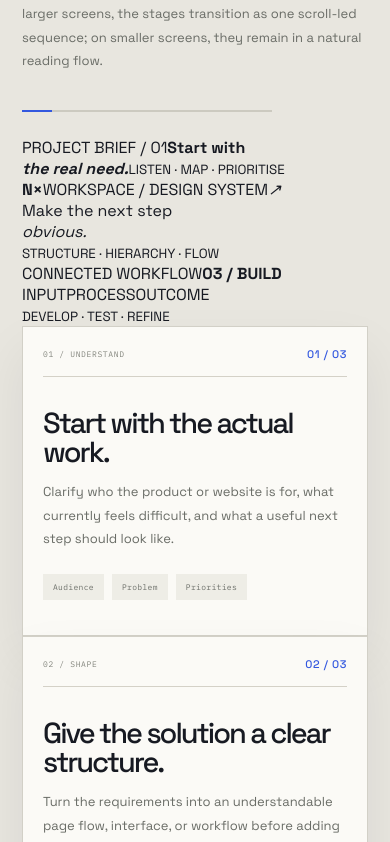
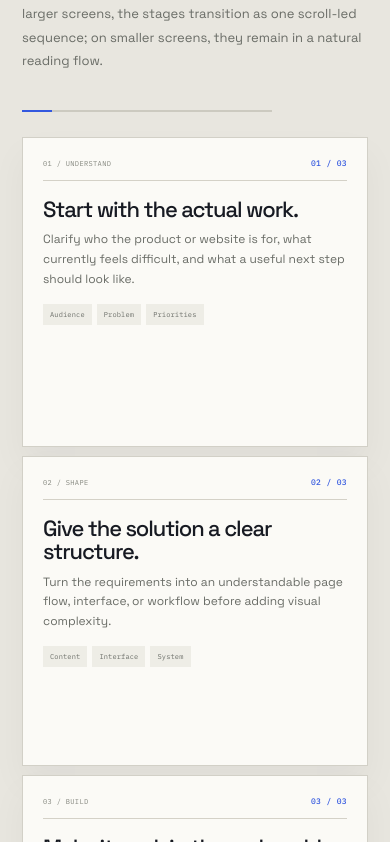
Before and after one commit to NatexWorks/SETDEMO, a Next.js app: page /services in a window 390 px wide. Shown: the part 2622-3464 px from the top of the page. Built offline with nearby package versions, Linux system fonts and the light colour scheme; no server answers.

Commit message:
Style the Services transformation artwork and mobile reading fallback

```diff
--- a/app/globals.css
+++ b/app/globals.css
@@ -349,22 +349,48 @@ h1 em, h2 em { color: var(--blue); font-style: normal; }
 .service-row-detail li { position: relative; padding-left: 15px; color: #676a65; font-size: 11px; line-height: 1.6; }
 .service-row-detail li::before { content: ""; position: absolute; left: 0; top: .6em; width: 5px; height: 5px; border-radius: 50%; background: var(--coral); }
 
-/* Services transformation: three stages in one pinned viewport on larger screens. */
+/* Services transformation: one visual assembles from brief to interface to system. */
 .services-journey { padding: 85px var(--gutter); background: #e8e6df; }
 .journey-layout { width: min(var(--page-width),100%); min-height: 570px; margin: auto; display: grid; grid-template-columns: .78fr 1.22fr; align-items: center; gap: 7vw; }
 .journey-copy h2 { margin: 22px 0 15px; font-size: clamp(48px,5.5vw,78px); line-height: .94; }
 .journey-copy > p:not(.eyebrow) { max-width: 370px; color: #696c66; font-size: 13px; line-height: 1.8; }
 .journey-progress { width: min(250px,100%); height: 2px; margin-top: 38px; background: #cccac0; }
 .journey-progress-fill { display: block; width: 100%; height: 100%; background: var(--blue); transform: scaleX(.12); transform-origin: left; }
-.journey-stage { position: relative; min-height: 400px; display: grid; align-items: center; }
-.journey-card { min-height: 330px; padding: 28px; background: #fbfaf6; border: 1px solid #d2d0c7; box-shadow: 0 25px 50px #20202b12; }
-.journey-card-top { display: flex; align-items: center; justify-content: space-between; padding-bottom: 15px; border-bottom: 1px solid var(--line); color: #85877f; font: 8px var(--mono); letter-spacing: .08em; }
-.journey-card-top b { color: var(--blue); font: 500 11px var(--sans); }
-.journey-card h3 { max-width: 440px; margin: 32px 0 14px; font-size: clamp(29px,3.4vw,48px); line-height: .98; letter-spacing: -.07em; }
-.journey-card p { max-width: 440px; margin-bottom: 24px; color: #696c66; font-size: 13px; line-height: 1.8; }
-.journey-tags { display: flex; flex-wrap: wrap; gap: 8px; }
-.journey-tags span { padding: 8px 10px; background: #eeede6; color: #6d706a; font: 8px var(--mono); letter-spacing: .04em; }
-
+.journey-stage { min-width: 0; display: grid; gap: 12px; }
+.journey-artwork { display: grid; grid-template-columns: repeat(3,minmax(0,1fr)); gap: 9px; min-height: 178px; perspective: 900px; }
+.journey-object { position: relative; min-width: 0; min-height: 178px; padding: 17px; overflow: hidden; border: 1px solid #d2d0c7; background: #fbfaf6; box-shadow: 0 18px 34px #20202b0d; }
+.journey-object > span, .journey-object > small { display: block; color: #81847c; font: 7px var(--mono); letter-spacing: .09em; }
+.journey-object-brief strong { display: block; margin: 18px 0 14px; font-size: clamp(18px,2vw,26px); line-height: .98; letter-spacing: -.06em; }
+.journey-object-brief strong em { color: var(--blue); font-style: normal; }
+.journey-object-brief > i { display: block; width: 90%; height: 4px; margin-top: 7px; background: #dedbd2; }
+.journey-object-brief > i:nth-of-type(2) { width: 72%; }.journey-object-brief > i:nth-of-type(3) { width: 54%; }
+.journey-object-brief small { margin-top: 15px; }
+.journey-object-interface { background: #171a22; color: #fbfaf6; border-color: #303746; }
+.journey-ui-head { display: flex; align-items: center; justify-content: space-between; gap: 8px; color: #a9b1c5; font: 7px var(--mono); }
+.journey-ui-head b { color: #aebcff; font: 600 13px var(--sans); }.journey-ui-head i { color: #f07859; font-style: normal; }
+.journey-ui-title { margin: 22px 0 17px; font-size: clamp(20px,2.5vw,33px); font-weight: 500; line-height: .98; letter-spacing: -.06em; }
+.journey-ui-title em { color: #9eafff; font-style: normal; }
+.journey-ui-grid { display: grid; grid-template-columns: repeat(4,1fr); gap: 6px; }
+.journey-ui-grid i { height: 35px; background: #2c3448; border: 1px solid #525d7b; }.journey-ui-grid i:nth-child(2) { background: #3358df; }.journey-ui-grid i:nth-child(4) { background: #774b40; }
+.journey-object-interface small { margin-top: 13px; color: #a9b1c5; }
+.journey-object-system { display: flex; flex-direction: column; justify-content: space-between; background: #e5e8f5; border-color: #c6cde7; }
+.journey-system-top { display: flex; align-items: center; justify-content: space-between; gap: 8px; color: #69718b; font: 7px var(--mono); letter-spacing: .08em; }.journey-system-top b { color: var(--blue); font-weight: 500; }
+.journey-system-flow { display: flex; align-items: center; justify-content: space-between; gap: 5px; margin: 14px 0; }
+.journey-system-node { display: grid; place-items: center; flex: 1; min-height: 40px; padding: 5px; border: 1px solid #aeb8e0; background: #f9f8f4; color: #56638e; font: 7px var(--mono); }
+.journey-system-node.is-core { background: var(--blue); border-color: var(--blue); color: white; }
+.journey-system-flow > i { width: 9px; height: 1px; background: var(--blue); flex: 0 0 9px; }
+.journey-object-system small { color: #687294; }
+.journey-steps { display: grid; grid-template-columns: repeat(3,minmax(0,1fr)); gap: 9px; }
+.journey-card { min-width: 0; min-height: 192px; padding: 16px; background: #fbfaf6; border: 1px solid #d2d0c7; box-shadow: 0 18px 34px #20202b0b; }
+.journey-card-top { display: flex; align-items: center; justify-content: space-between; gap: 7px; padding-bottom: 12px; border-bottom: 1px solid var(--line); color: #85877f; font: 7px var(--mono); letter-spacing: .05em; }
+.journey-card-top b { color: var(--blue); font: 500 8px var(--mono); }
+.journey-card h3 { margin: 17px 0 9px; font-size: clamp(15px,1.5vw,20px); line-height: 1.05; letter-spacing: -.05em; }
+.journey-card p { margin-bottom: 14px; color: #696c66; font-size: 10px; line-height: 1.65; }
+.journey-tags { display: flex; flex-wrap: wrap; gap: 5px; }
+.journey-tags span { padding: 6px 7px; background: #eeede6; color: #6d706a; font: 7px var(--mono); letter-spacing: .02em; }
+.motion-ready .journey-artwork { position: relative; display: block; min-height: 245px; }
+.motion-ready .journey-object { position: absolute; inset: 0; min-height: 245px; width: 100%; }
+.motion-ready .journey-object:not(.journey-object-brief) { visibility: hidden; }
 /* Work page's horizontal editorial rail */
 .work-rail { position: relative; overflow: hidden; padding: 0 var(--gutter) 70px; }
 .work-rail-track { display: grid; grid-template-columns: repeat(3,minmax(0,1fr)); gap: 24px; }
@@ -534,7 +560,12 @@ h1 em, h2 em { color: var(--blue); font-style: normal; }
   .service-row-number { grid-row: 1 / span 2; }.service-row-detail { grid-column: 2; }
   .service-row-detail ul { grid-template-columns: 1fr; }
   .journey-layout { grid-template-columns: 1fr; gap: 25px; min-height: unset; }
-  .journey-stage { min-height: 350px; }
+  .journey-stage { min-height: unset; }
+  .journey-artwork { display: none; }
+  .journey-steps { grid-template-columns: 1fr; }
+  .journey-card { min-height: unset; padding: 21px; }
+  .journey-card h3 { font-size: 22px; }
+  .journey-card p { font-size: 12px; }
   .journey-card { min-height: 310px; padding: 20px; }
   .work-rail { padding-bottom: 35px; overflow-x: auto; }
   .work-rail-track { grid-template-columns: repeat(3,minmax(78vw,1fr)); width: max-content; gap: 14px; }
```
